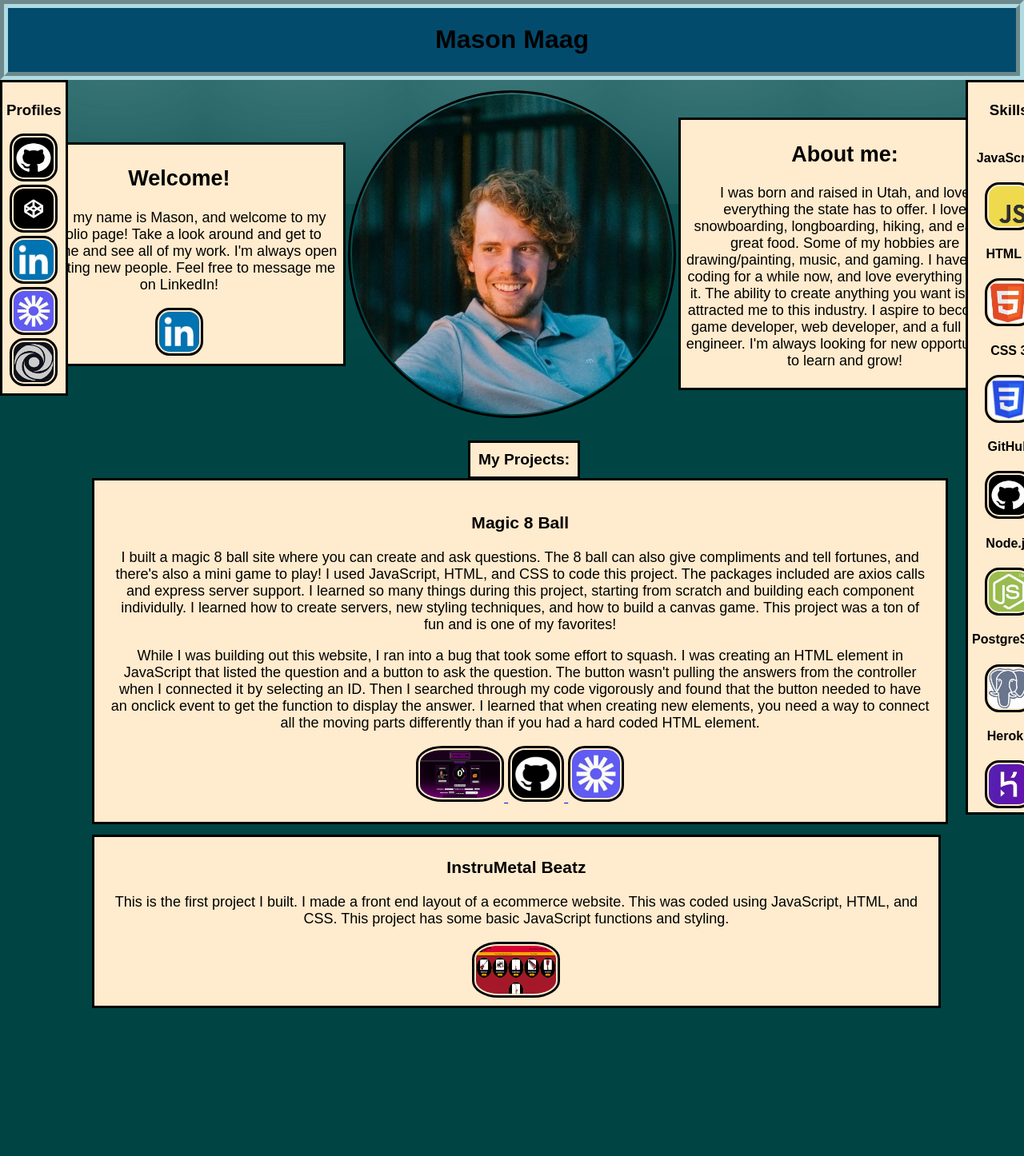
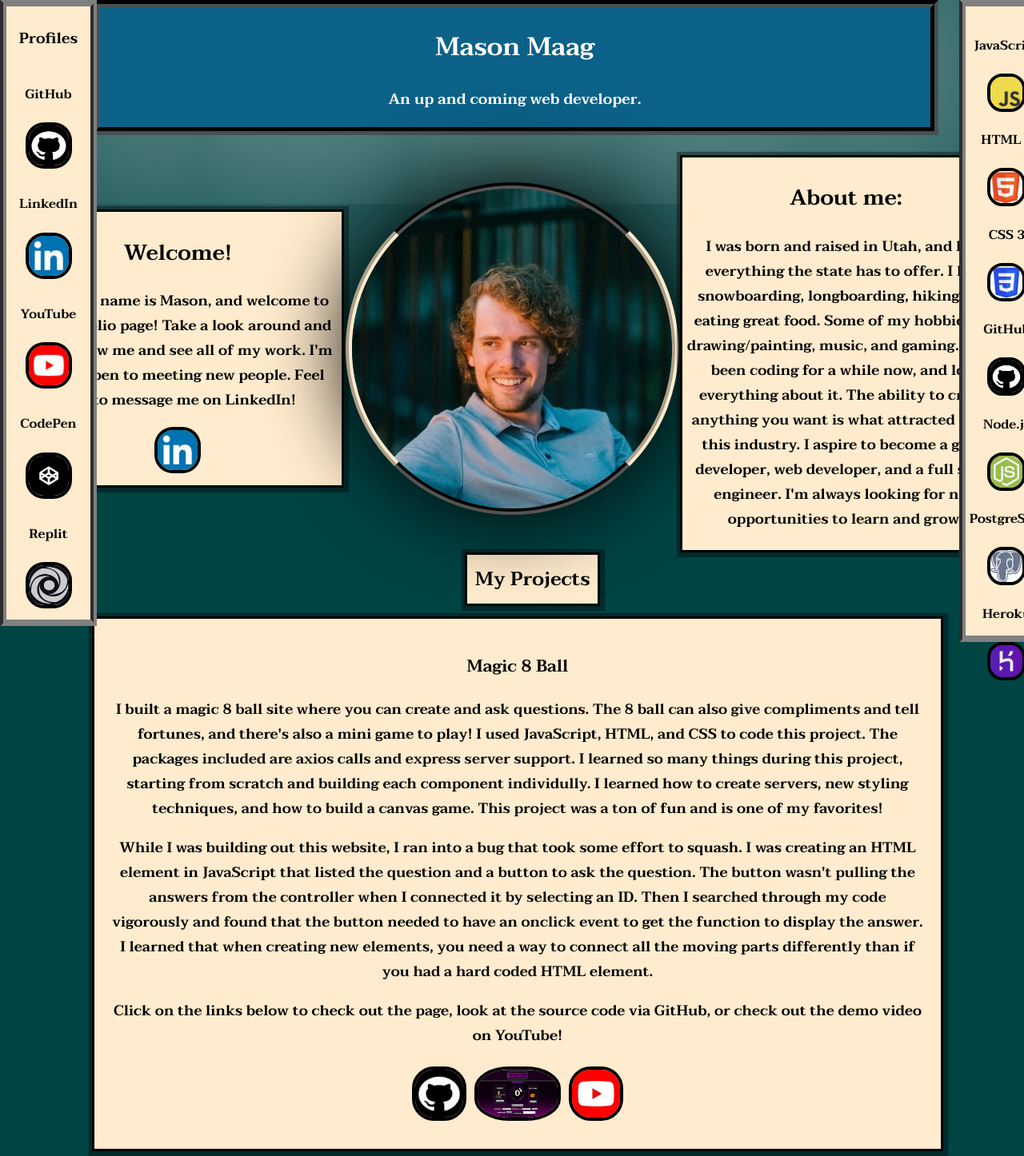
Before and after one commit to MasonMaag/MasonMaag.github.io, a plain HTML site: page index.html in a window 1280 px wide. Shown: the top 1446 px of the page at 80% size. Before the commit the page ends 1287 px from the top, so only its background shows below. Drawn offline with Linux system fonts and the light colour scheme; a web font is replaced by a local one.

Commit message:
9th commit

```diff
--- a/index.html
+++ b/index.html
@@ -5,37 +5,40 @@
     <meta http-equiv="X-UA-Compatible" content="IE=edge">
     <meta name="viewport" content="width=device-width, initial-scale=1.0">
     <link rel="stylesheet" href="styles.css">
+    <link rel="preconnect" href="https://fonts.googleapis.com">
+<link rel="preconnect" href="https://fonts.gstatic.com" crossorigin>
+<link href="https://fonts.googleapis.com/css2?family=IBM+Plex+Mono:ital,wght@1,100;1,300;1,500&family=Kdam+Thmor+Pro&family=Taviraj:wght@600&display=swap" rel="stylesheet">
     <title>Mason Maag Portfolio</title>
 </head>
-
-<header class="headerCon">
-        <h1>Mason Maag</h1>
-</header>
-
-
-<body>
 
 <div class="profileCon">
     <h3 class="profHead">Profiles</h3>
 
+    <h4>GitHub</h4>
     <a href="https://github.com/MasonMaag">
-            <img src="./img/github-icon.jpeg" alt="github profile" style="width:50px;height:50px;">
+        <img src="./img/github-icon.jpeg" alt="github profile" style="width:50px;height:50px;" class="linkImg">
     </a>
 
-        <a href="https://codepen.io/your-work/">
-            <img src="./img/codepen-icon.jpeg" alt="code pen profile" style="width:50px;height:50px;">
+    <h4>LinkedIn</h4>
+    <a href="https://www.linkedin.com/in/mason-maag-web-dev/">
+        <img src="./img/linkedin-icon.jpeg" alt="linkedin profile" style="width:50px;height:50px;" class="linkImg">
     </a>
 
-        <a href="https://www.linkedin.com/in/mason-maag-web-dev/">
-            <img src="./img/linkedin-icon.jpeg" alt="linkedin profile" style="width:50px;height:50px;">
+    <h4>YouTube</h4>
+    <a href="https://www.youtube.com/channel/UCShufunTBuz-dtMtlOtvOmQ">
+        <img src="./img/youtube-icon.jpeg" alt="loom profile" style="width:50px;height:50px;" class="linkImg">
     </a>
 
-        <a href="https://www.loom.com/profile/Mason-9b95211c-ddfc-4e1e-8ff8-3db7b534f3be">
-            <img src="./img/loom-icon.jpeg" alt="loom profile" style="width:50px;height:50px;">
+
+    <h4>CodePen</h4>
+    <a href="https://codepen.io/your-work/">
+        <img src="./img/codepen-icon.jpeg" alt="code pen profile" style="width:50px;height:50px;" class="linkImg">
     </a>
 
+
+    <h4>Replit</h4>
     <a href="https://replit.com/@Masonmaag">
-            <img src="./img/replit-icon.jpeg" alt="replit profile profile" style="width:50px;height:50px;">
+        <img src="./img/replit-icon.jpeg" alt="replit profile profile" style="width:50px;height:50px;"class="linkImg" >
     </a>
 
 </div>
@@ -44,26 +47,36 @@
     <h3>Skills</h3>
 
     <h4>JavaScript</h4>
-        <img src="./img/js-icon.jpeg" alt=" "style="width:50px;height:50px;">
+    <img src="./img/js-icon.jpeg" alt=" "style="width:40px;height:40px;"class="linkImg" >
 
     <h4>HTML 5</h4>
-        <img src="./img/html-icon.jpeg" alt=" "style="width:50px;height:50px;">
+    <img src="./img/html-icon.jpeg" alt=" "style="width:40px;height:40px;" class="linkImg">
 
     <h4>CSS 3</h4>
-        <img src="./img/css-icon.jpeg" style="width:50px;height:50px;">
+    <img src="./img/css-icon.jpeg" style="width:40px;height:40px;"class="linkImg" >
 
     <h4>GitHub</h4>
-        <img src="./img/github-icon.jpeg" style="width:50px;height:50px;">
+    <img src="./img/github-icon.jpeg" style="width:40px;height:40px;" class="linkImg">
 
     <h4>Node.js</h4>
-        <img src="./img/node-icon.jpeg" style="width:50px;height:50px;">
+    <img src="./img/node-icon.jpeg" style="width:40px;height:40px;" class="linkImg">
 
     <h4>PostgreSQL</h4>
-        <img src="./img/postgres-icon.jpeg" style="width:50px;height:50px;">
+    <img src="./img/postgres-icon.jpeg" style="width:40px;height:40px;" class="linkImg">
 
     <h4>Heroku</h4>
-        <img src="./img/heroku-icon.jpeg" style="width:50px;height:50px;">
+    <img src="./img/heroku-icon.jpeg" style="width:40px;height:40px;" class="linkImg">
 </div>
+
+<header class="headerCon">
+        <h1>Mason Maag</h1>
+        <h3>An up and coming web developer.</h3>
+</header>
+
+
+<body>
+
+
 
 <div class="welcomeAboutCon">
 
@@ -72,7 +85,7 @@
 
         <p>Hello, my name is Mason, and welcome to my portfolio page! Take a look around and get to know me and see all of my work. I'm always open to meeting new people. Feel free to message me on LinkedIn!</p>
         <a href="https://www.linkedin.com/in/mason-maag-web-dev/">
-            <img src="./img/linkedin-icon.jpeg" alt="linkedin profile" style="width:50px;height:50px;">
+            <img src="./img/linkedin-icon.jpeg" alt="linkedin profile" style="width:50px;height:50px;" class="linkImg">
         </a>
     </div>
 
@@ -89,7 +102,7 @@
 </div>
 
 <div class="projCon">
-    <h2 class="projectHead">My Projects:</h2>
+    <h2 class="projectHead">My Projects</h2>
 
     <div class="eightcon">
         <h3>Magic 8 Ball</h3>
@@ -101,28 +114,38 @@
         <p>
             While I was building out this website, I ran into a bug that took some effort to squash. I was creating an HTML element in JavaScript that listed the question and a button to ask the question. The button wasn't pulling the answers from the controller when I connected it by selecting an ID. Then I searched through my code vigorously and found that the button needed to have an onclick event to get the function to display the answer. I learned that when creating new elements, you need a way to connect all the moving parts differently than if you had a hard coded HTML element.
         </p>
+        <p>
+            Click on the links below to check out the page, look at the source code via GitHub, or check out the demo video on YouTube!
+        </p>
+        <div class="eightLinks">
+
+
+        <a href="https://github.com/MasonMaag/capstone-foundations" class="gitLinkEight">
+            <img src="./img/github-icon.jpeg" alt="capstone repo" style="width:60px;height:60px;" class="linkImg">
+        </a>
 
         <a href="https://magical-8-ball.herokuapp.com/">
-            <img src="./img/main8ball.png" alt="magic 8 ball page" style="width:100px;height:60px;">
+            <img src="./img/main8ball.png" alt="magic 8 ball page" style="width:100px;height:60px;"class="linkImg" >
         </a>
 
-        <a href="https://github.com/MasonMaag/capstone-foundations">
-            <img src="./img/github-icon.jpeg" alt="capstone repo" style="width:60px;height:60px;">
+        <a href="https://youtu.be/Czy8Vc2CQ4A" class="loomLinkEight">
+            <img src="./img/youtube-icon.jpeg" alt="loom video" style="width:60px;height:60px;" class="linkImg">
         </a>
-
-        <a href="https://www.loom.com/share/007a42426e354091a106275e6309a4d3">
-            <img src="./img/loom-icon.jpeg" alt="loom video" style="width:60px;height:60px;">
-        </a>
+    </div>
     </div>
 
     <div class="beatzCon">
         <h3>InstruMetal Beatz</h3>
 
-        <p>This is the first project I built. I made a front end layout of a ecommerce website. This was coded using JavaScript, HTML, and CSS. This project has some basic JavaScript functions and styling.</p>
+        <p>This is the first project I built. I made a front end layout of a ecommerce website. This was coded using JavaScript, HTML, and CSS. This is my first project I ever built and I had a lot of fun with it. This project uses basic JavaScript and some custom styling. I always love to go back and look at this and see how far I've come.</p>
+
+        <p>
+            Click on the link below to take a look at the code via Code Pen!
+        </p>
 
         <a href="https://codepen.io/MasonMaag/full/gOooEzj">
 
-        <img src="./img/instrum-screen.png" alt="instrumetal code pen" style="width:100px;height:60px;">
+        <img src="./img/instrum-screen.png" alt="instrumetal code pen" style="width:100px;height:60px;" class="linkImg">
         </a>
     </div>
 </div>
--- a/styles.css
+++ b/styles.css
@@ -1,23 +1,26 @@
   body {
     margin: 0;
-    font-family: Arial, Helvetica, sans-serif;
     background-color: rgb(1, 68, 68);
+    font-family: 'IBM Plex Mono', monospace;
+    font-family: 'Kdam Thmor Pro', sans-serif;
+    font-family: 'Taviraj', serif;
   }
 
-  /* Style the top navigation bar */
   .headerCon {
-    overflow: hidden;
-    background-color: rgb(3, 75, 109);
+    background-color: rgb(12, 97, 136);
     text-align: center;
     border-style: groove;
     border-width: 10px;
-    border-color: rgb(175, 219, 225);
-    box-shadow: 0px 0px 1000px 100px rgba(175, 219, 225, 0.439);
+    border-color: rgb(69, 81, 83);
+    box-shadow: 0px 0px 1000px 100px rgba(236, 239, 239, 0.439);
+    width: 81.2%;
+    margin-left: 8.9%;
+    color: white;
+    font-weight: bolder;
   }
 
-  /* Style the topnav links */
   .profileCon {
-    width: fit-content;
+    width:95px;
     height: fit-content;
     display: flex;
     flex-direction: column;
@@ -25,27 +28,50 @@
     background-color: blanchedalmond;
     align-items: center;
     padding: 5px;
-    border-style: solid;
+    border-style: solid groove;
+    border-color: gray grey;
+    border-width: 8px;
     position:fixed;
   }
 
-h1{
-  font-weight: 900;
-}
+  .skillsCon{
+    width: fit-content;
+    height: 97.1%;
+    display: flex;
+    flex-direction: column;
+    justify-content: center;
+    background-color: blanchedalmond;
+    align-items: center;
+    padding:5px;
+    border-style: solid groove;
+    border-color: gray grey;
+    border-width: 8px;
+    position:fixed;
+    margin-left: 93.65%;
+  }
 
 .profileImg{
   display: flex;
   border-radius: 100%;
   width: 400px;
   height: 400px;
-  border-style: solid;
+  border-style: groove;
+  border-width: 8px;
+  border-color: black blanchedalmond;
+  box-shadow: 0px 0px 100px 1px rgb(4, 4, 4);
 }
 
-  img{
-    border-radius: 30%;
-    padding: 2px;
+.linkImg:hover{
+   border-color: white;
+    box-shadow: 0px 0px 20px 5px black;
+    transform: scale(1.1, 1.1);
+}
+
+  .linkImg{
+    border-radius: 40%;
     border-style: solid;
     border-color: black;
+    border-width: 4px;
   }
 
   .welcomeCon{
@@ -56,6 +82,7 @@ h1{
     border-style: solid;
     padding: 5px;
     font-size: large;
+    box-shadow: 1px 1px 1px 5px rgba(7, 7, 7, 0.416);
   }
 
   .aboutCon{
@@ -66,6 +93,8 @@ h1{
     border-style: solid;
     padding: 5px;
     font-size: large;
+    box-shadow: 1px 1px 1px 5px rgba(7, 7, 7, 0.416);
+    margin-top: 1%;
   }
 
   .welcomeAboutCon{
@@ -77,7 +106,7 @@ h1{
   }
 
   .eightcon{
-    width:80%;
+    width:79.5%;
     height: fit-content;
     text-align: center;
     background-color: blanchedalmond;
@@ -86,10 +115,11 @@ h1{
     font-size: large;
     padding: 20px;
     margin-left: 9%;
+    box-shadow: 1px 1px 1px 5px rgba(7, 7, 7, 0.416);
   }
 
   .beatzCon{
-    width:81.6%;
+    width:81.1%;
     height: fit-content;
     text-align: center;
     background-color: blanchedalmond;
@@ -97,8 +127,9 @@ h1{
     padding: 5px;
     font-size: large;
     margin-left: 9%;
-    margin-top: 1%;
+    margin-top: 2%;
     margin-bottom: 2%;
+    box-shadow: 1px 1px 1px 5px rgba(7, 7, 7, 0.416);
   }
 
   .projectHead{
@@ -108,23 +139,26 @@ h1{
     background-color: blanchedalmond;
     border-style: solid;
     padding: 5px;
-    font-size: larger;
-    font-weight:900;
     padding: 10px;
-    margin-left: 45.7%;
-    margin-bottom: -.1%;
+    margin-left: 45.4%;
+    margin-bottom: 1%;
+    margin-top: -1%;
+    box-shadow: 1px 1px 1px 5px rgba(7, 7, 7, 0.416);
   }
 
-  .skillsCon{
-    width: fit-content;
-    height: fit-content;
+
+
+  .eightLinks{
     display: flex;
-    flex-direction: column;
+    flex-direction:row;
     justify-content: center;
-    background-color: blanchedalmond;
-    align-items: center;
     padding:5px;
-    border-style: solid;
-    position:fixed;
-    margin-left: 94.3%;
   }
+
+  .gitLinkEight{
+    margin-right: 1%;
+  }
+
+  .loomLinkEight{
+    margin-left: 1%;
+  }
```
Also changed, not shown: img/youtube-icon.jpeg (added). Lines whose indentation alone changed are shown as unchanged.
